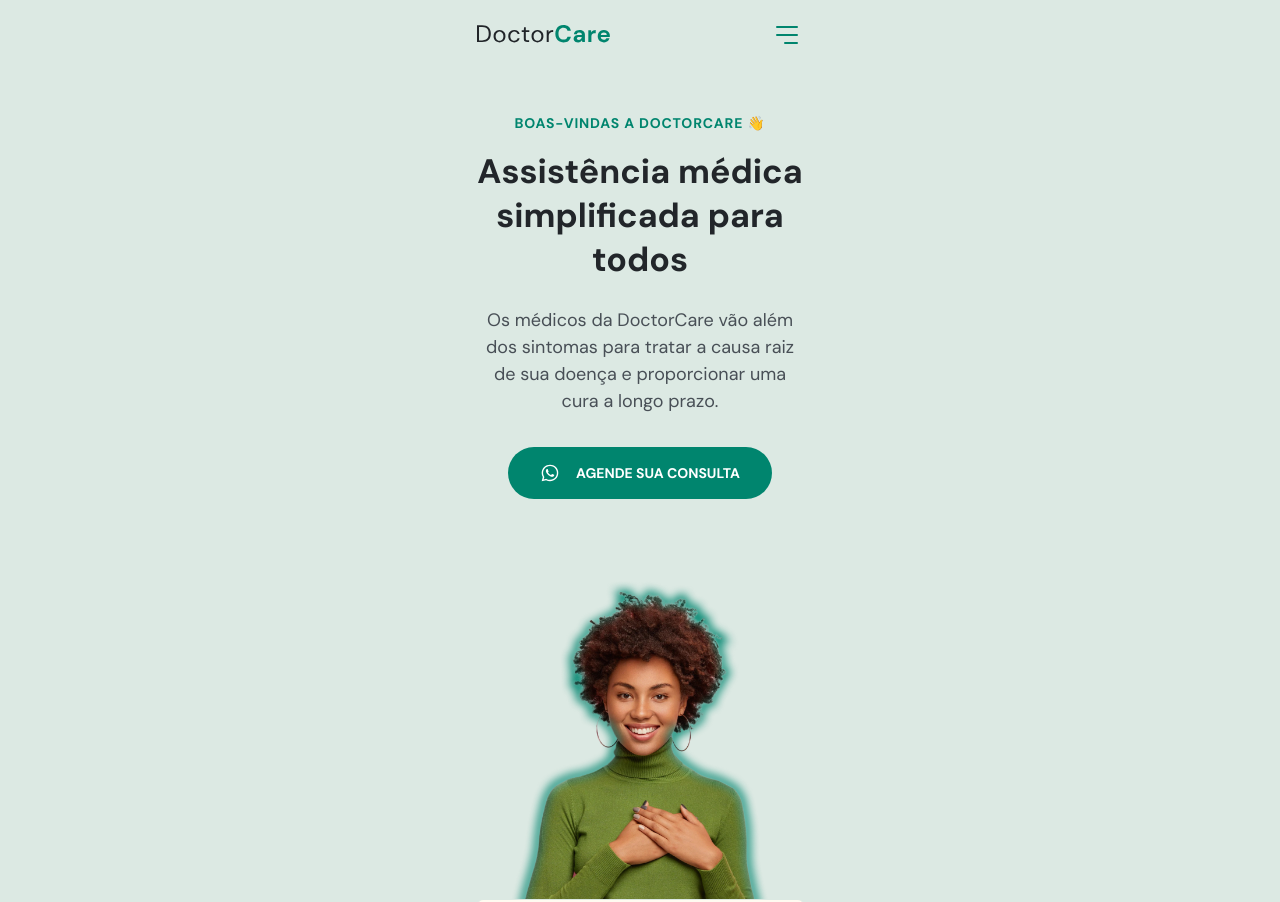
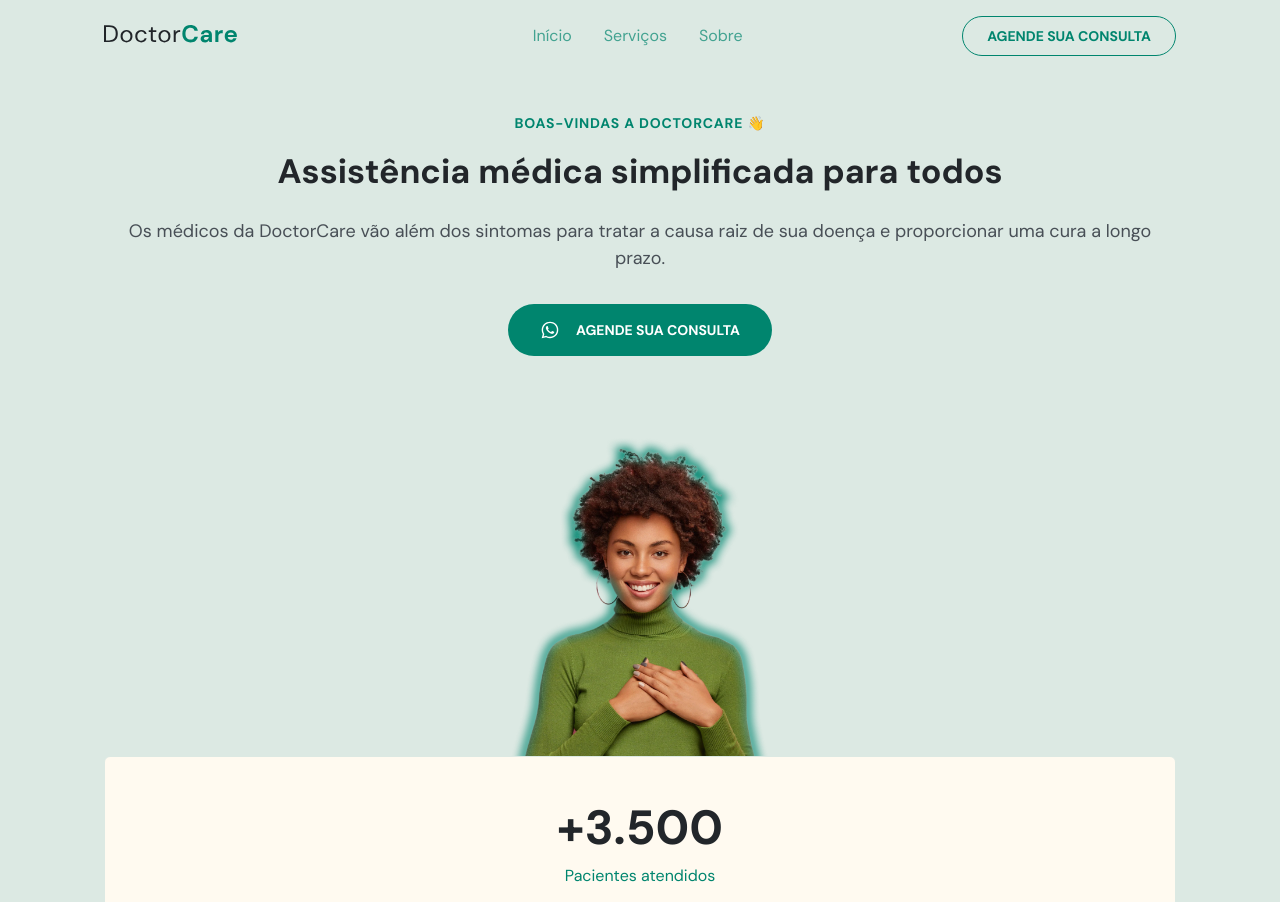
Before and after one commit to Koshiyy/DoctorCare, a plain HTML site: page index.html in a window 1280 px wide. Shown: the top 902 px of the page. Drawn offline with nearby package versions, Linux system fonts and the light colour scheme.

Commit message:
Update style

```diff
--- a/assets/css/style.css
+++ b/assets/css/style.css
@@ -15,6 +15,8 @@
   --paragraph: hsl(210, 9%, 31%);
   --brand-beige: hsl(39, 100%, 97%);
   --brand-light: hsl(calc(var(--hue) - 22), 23%, 89%);
+  --brand-light-2: hsl(calc(var(--hue) + 10), 14%, 97%);
+
   --nav-height: 7.2rem;
   --bg-light: hsl(180, 14%, 97%);
   --brand-dark: hsl(170, 100%, 14%);
@@ -42,7 +44,7 @@ body {
 }
 
 .wrapper {
-  width: 37.5rem;
+  width: min(37.5rem, 100%);
   margin-right: auto;
   margin-left: auto;
   padding-inline: 2.4rem;
@@ -170,6 +172,10 @@ nav button {
   cursor: pointer;
 }
 
+nav .menu,
+nav .close-menu {
+  position: fixed;
+}
 /*==== MENU-EXPANDED ==================================== */
 
 body.menu-expanded {
@@ -198,7 +204,6 @@ body.menu-expanded .close-menu {
 }
 
 body.menu-expanded .menu {
-  position: fixed;
   top: 0;
   left: 0;
   background: var(--primary-color);
@@ -300,7 +305,7 @@ body.menu-expanded button path {
 }
 
 #home .stats {
-  width: 32.7rem;
+  width: 100%;
   padding-block: 4rem;
   margin-inline: auto;
   background-color: var(--brand-beige);
@@ -441,3 +446,128 @@ footer .social-links {
   visibility: visible;
   transform: translateY(0);
 }
+
+/*==== RESPONSIVO ==================================== */
+
+@media (min-width: 1024px) {
+  /*==== RESET ==================================== */
+
+  nav#navigation .wrapper * {
+    margin: 0;
+    padding: 0;
+    visibility: initial;
+    display: initial;
+    opacity: initial;
+    flex: initial;
+    position: initial;
+    font-size: initial;
+    transform: initial;
+    color: initial;
+    background-color: initial;
+    font-weight: initial;
+  }
+
+  /*==== GERAL ==================================== */
+
+  .wrapper {
+    width: min(112rem, 100%);
+  }
+
+  /*==== NAVIGATION ==================================== */
+
+  nav#navigation .close-menu,
+  nav#navigation .open-menu,
+  nav#navigation .social-links {
+    display: none;
+  }
+
+  nav#navigation .menu {
+    display: flex;
+    align-items: center;
+    justify-content: space-between;
+    width: 60%;
+  }
+
+  nav#navigation .menu ul:nth-child(1) {
+    display: flex;
+    flex-direction: row;
+    gap: 3.2rem;
+  }
+
+  nav#navigation .menu ul li a {
+    color: var(--primary-color);
+    opacity: 0.7;
+  }
+
+  nav#navigation .menu a.button {
+    display: flex;
+    justify-content: center;
+    align-items: center;
+    padding: 1rem 2.4rem;
+
+    border: 1px solid var(--primary-color);
+    box-sizing: border-box;
+    border-radius: 4rem;
+
+    color: var(--primary-color);
+
+    font-weight: 700;
+    font-size: 1.4rem;
+    line-height: 1.8rem;
+    text-transform: uppercase;
+  }
+
+  nav#navigation.scroll .menu ul li a {
+    color: var(--brand-light-2);
+    opacity: 0.6;
+  }
+
+  nav#navigation.scroll .menu a.button {
+    border-color: white;
+    color: white;
+  }
+
+  nav#navigation .menu li a {
+    transition: opacity 0.4s;
+  }
+
+  nav#navigation .menu li a.active,
+  nav#navigation .menu li a:hover {
+    opacity: 1;
+    font-weight: 700;
+  }
+
+  nav#navigation .menu li a::after {
+    content: ' ';
+    width: 0%;
+    height: 2px;
+    background-color: var(--primary-color);
+    position: relative;
+    bottom: -2rem;
+    left: -0.5rem;
+    display: block;
+    transition: width 0.2s;
+  }
+
+  nav#navigation.scroll .menu li a::after {
+    background-color: white;
+  }
+
+  nav#navigarion .menu li a.active::after,
+  nav#navigation .menu li a:hover::after {
+    padding-inline: 0.8rem;
+    width: 100%;
+  }
+
+  nav#navigation.scroll .menu li a.active,
+  nav#navigation.scroll .menu li a:hover {
+    opacity: 1;
+  }
+
+  nav#navigation.scroll .menu a.button.active,
+  nav#navigation.scroll .menu a.button:hover {
+    background-color: var(--primary-color);
+    filter: brightness(1.3);
+    border: none;
+  }
+}
```
